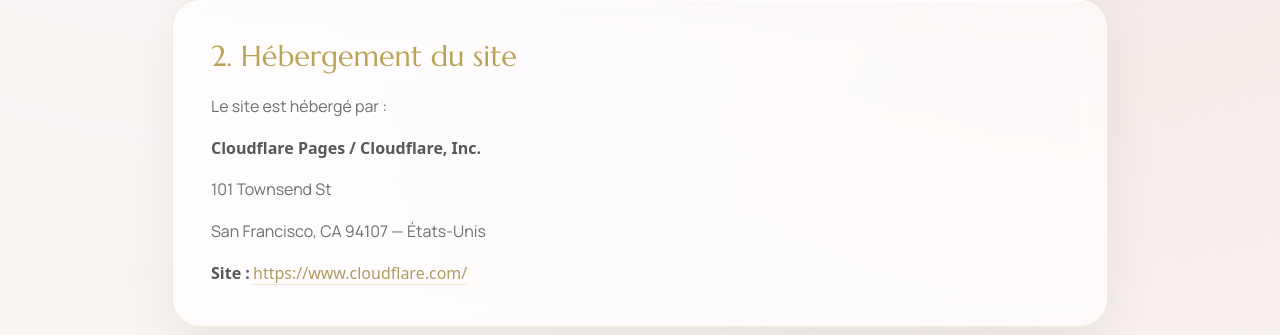
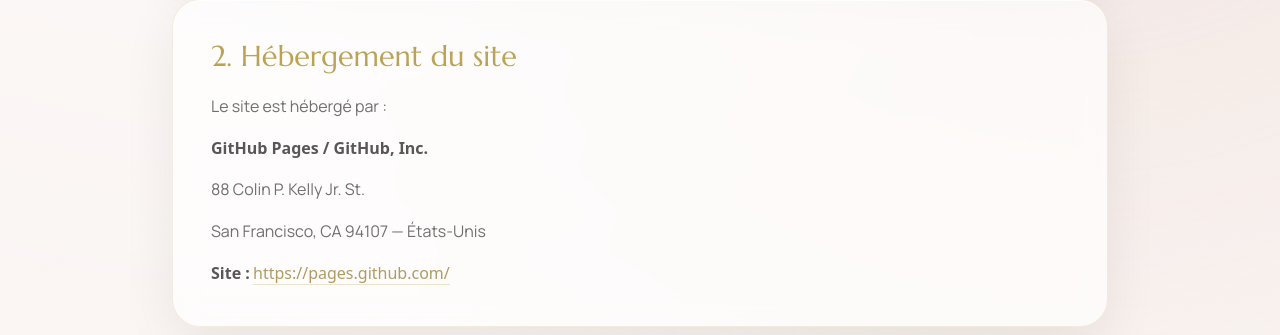
Before and after one commit to Keyxss7/melodiedelame, a plain HTML site: page mentions-legales.html in a window 1280 px wide. Shown: the part 744-1079 px from the top of the page. Drawn offline with Linux system fonts and the light colour scheme.

Commit message:
Update mentions-legales.html

```diff
--- a/mentions-legales.html
+++ b/mentions-legales.html
@@ -74,10 +74,10 @@
     <article class="legal-card">
       <h2>2. Hébergement du site</h2>
       <p>Le site est hébergé par :</p>
-      <p><strong>Cloudflare Pages / Cloudflare, Inc.</strong></p>
-      <p>101 Townsend St</p>
+      <p><strong>GitHub Pages / GitHub, Inc.</strong></p>
+      <p>88 Colin P. Kelly Jr. St.</p>
       <p>San Francisco, CA 94107 — États-Unis</p>
-      <p><strong>Site :</strong> <a href="https://www.cloudflare.com/" target="_blank" rel="noopener noreferrer">https://www.cloudflare.com/</a></p>
+      <p><strong>Site :</strong> <a href="https://pages.github.com/" target="_blank" rel="noopener noreferrer">https://pages.github.com/</a></p>
     </article>
 
     <article class="legal-card">
```
